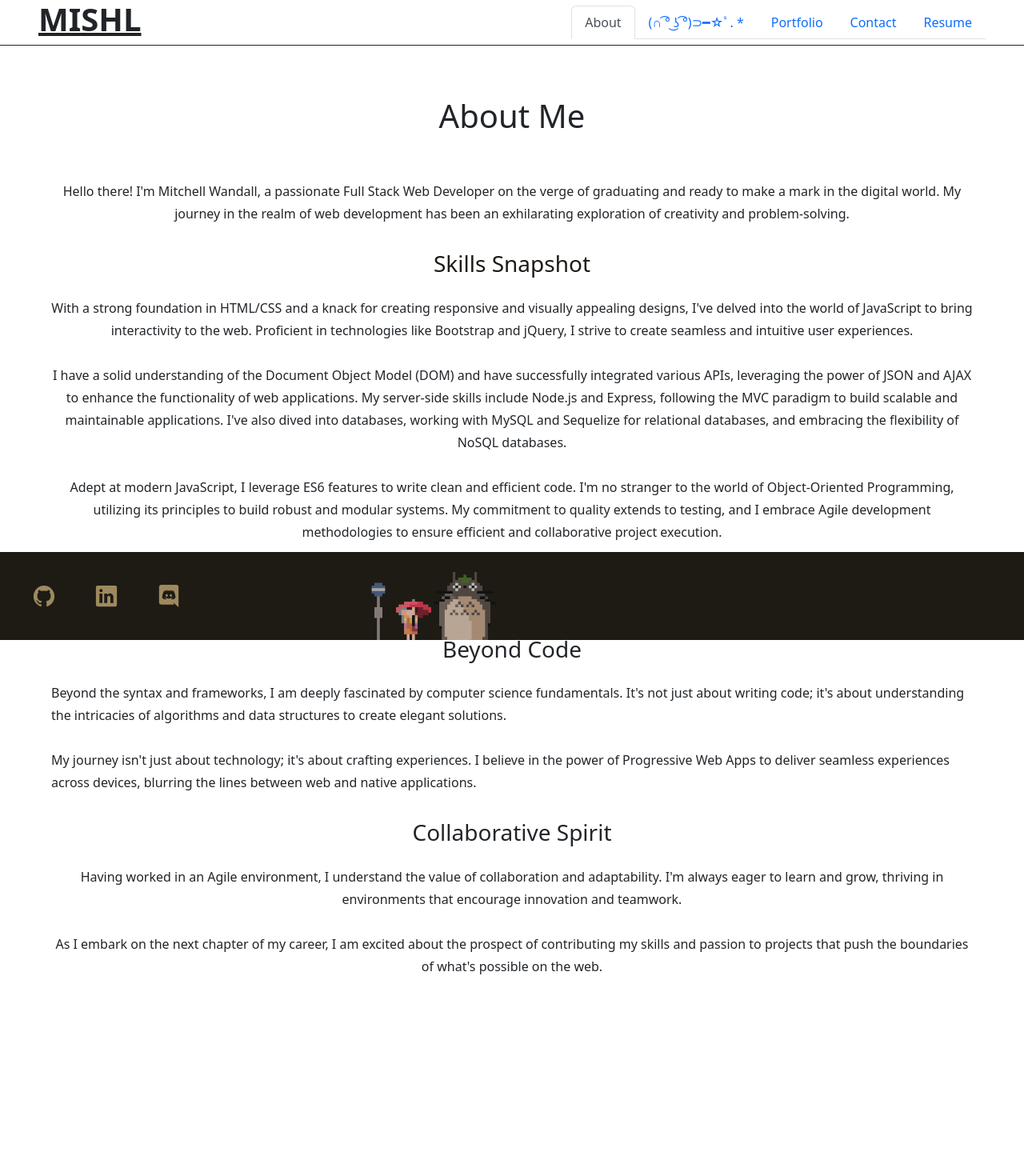
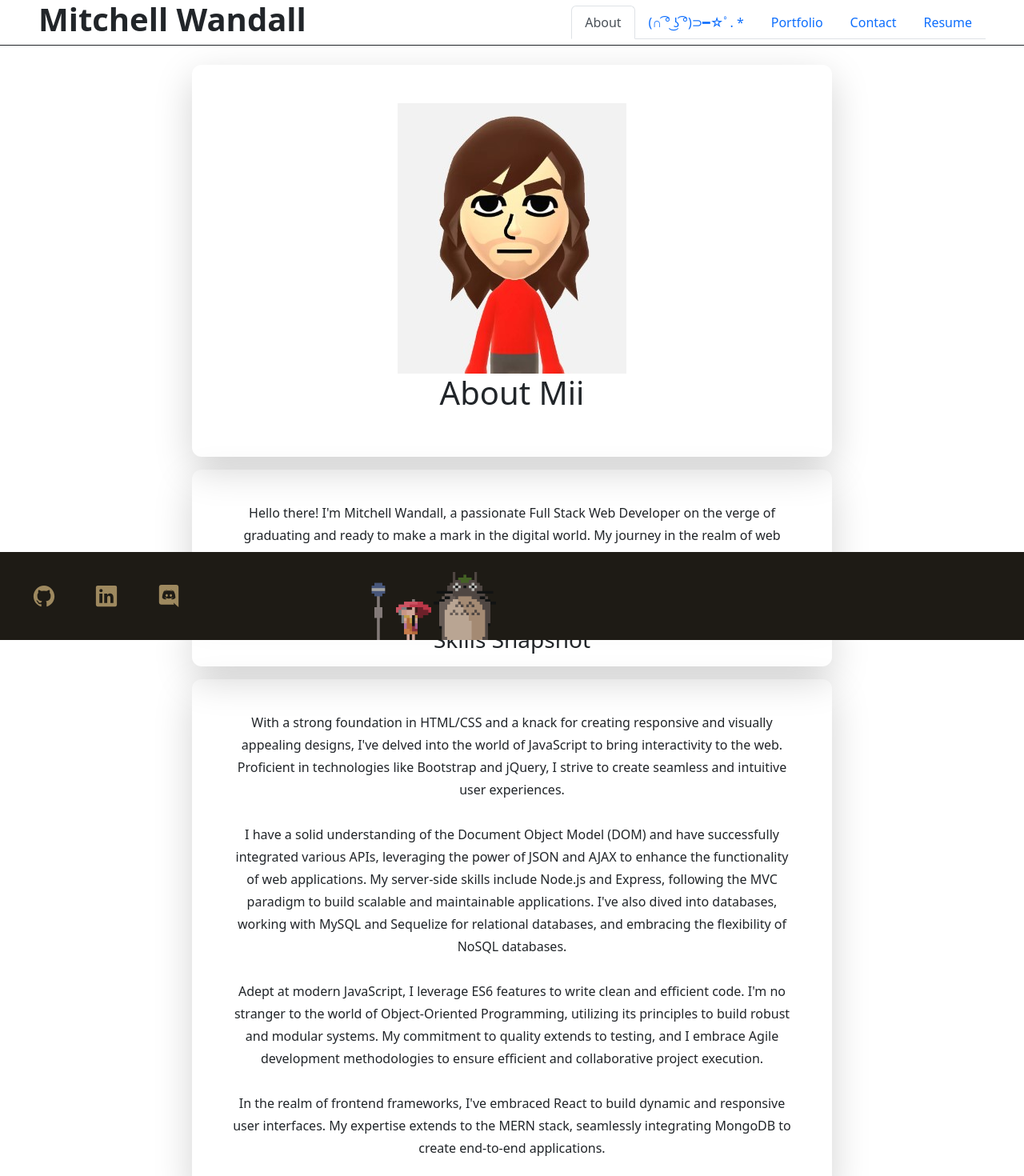
Before and after one commit to MWandall/reactPortfolio, a React (Vite) app: page / in a window 1280 px wide. Shown: the top 1470 px of the page at 80% size. Before the commit the page ends 1364 px from the top, so only its background shows below. Built offline with nearby package versions, Linux system fonts and the light colour scheme.

Commit message:
fixed some flex styling and updated readme

```diff
--- a/src/components/NavTabs.jsx
+++ b/src/components/NavTabs.jsx
@@ -6,8 +6,8 @@ function NavTabs() {
   const currentPage = useLocation().pathname;
 
   return (
-    <header className=" w-screen flex items-center justify-between border-b-[1px] px-5 ">
-      <h1 className=" font-bold underline">MISHL </h1>
+    <header className=" w-screen flex flex-col md:flex-row items-center justify-between border-b-[1px] px-5 ">
+      <h1 className=" font-bold ">Mitchell Wandall </h1>
       <p></p>
 
       {/* I want to turn this guy into a link eventually */}
--- a/src/components/ProfilePicture.jsx
+++ b/src/components/ProfilePicture.jsx
@@ -2,7 +2,7 @@ import React from 'react'
 
 function ProfilePicture() {
   return (
-    <div className='p-5'>
+    <div className='p-5 '>
         <img src="/miii.jpg" alt="profile picture" />
     </div>
   )
--- a/src/pages/About.jsx
+++ b/src/pages/About.jsx
@@ -1,16 +1,25 @@
+import ProfilePicture from "../components/ProfilePicture";
+
 export default function About() {
   return (
-    <div class="flex flex-col min-h-screen ">
+    <div class="flex flex-col min-h-screen items-center">
       {/* <div class="flex-grow"> */}
-      <h1 className="p-5 text-center">About Me</h1>
-      <p className=" text-center px-5 leading-7">
+      <div className="p-5 text-center items-center shadow-lg p-10 rounded-xl my-2 flex flex-col justify-between w-[50rem]">
+      <img
+            className="object-contain w-30 "
+            src="/miii.jpg"
+            alt="profilePic"
+          />
+      <h1 >About Mii</h1>
+      </div>
+      <p className=" text-center px-5 leading-7 shadow-lg p-10 rounded-xl my-2 flex flex-col justify-between w-[50rem]">
         Hello there! I'm Mitchell Wandall, a passionate Full Stack Web
         Developer on the verge of graduating and ready to make a mark in the
         digital world. My journey in the realm of web development has been an
         exhilarating exploration of creativity and problem-solving.
       </p>
-      <h3 className="p-3 text-center text-footer">Skills Snapshot</h3>
-      <p className=" text-center px-5 leading-7">
+      <h3 className="p-3 text-center shadow-lg p-10 rounded-xl my-2 flex flex-col justify-between w-[50rem]">Skills Snapshot</h3>
+      <p className=" text-center px-5 leading-7 shadow-lg p-10 rounded-xl my-2 flex flex-col justify-between w-[50rem]">
         With a strong foundation in HTML/CSS and a knack for creating responsive
         and visually appealing designs, I've delved into the world of JavaScript
         to bring interactivity to the web. Proficient in technologies like
@@ -39,8 +48,8 @@ export default function About() {
         dynamic and responsive user interfaces. My expertise extends to the MERN
         stack, seamlessly integrating MongoDB to create end-to-end applications.
       </p>
-      <h3 className="p-3 text-center">Beyond Code</h3>
-      <p className=" text- px-5 leading-7">
+      <h3 className="p-3 text-center shadow-lg p-10 rounded-xl my-2 flex flex-col justify-between w-[50rem]">Beyond Code</h3>
+      <p className=" text- px-5 leading-7 shadow-lg p-10 rounded-xl my-2 flex flex-col justify-between w-[50rem]">
         Beyond the syntax and frameworks, I am deeply fascinated by computer
         science fundamentals. It's not just about writing code; it's about
         understanding the intricacies of algorithms and data structures to
@@ -52,8 +61,8 @@ export default function About() {
         experiences across devices, blurring the lines between web and native
         applications.
       </p>
-      <h3 className="p-3 text-center">Collaborative Spirit</h3>
-      <p className=" text-center px-5 leading-7">
+      <h3 className="p-3 text-center shadow-lg p-10 rounded-xl my-2 flex flex-col justify-between w-[50rem]">Collaborative Spirit</h3>
+      <p className=" text-center px-5 leading-7 shadow-lg p-10 rounded-xl my-2 flex flex-col justify-between w-[50rem]">
         Having worked in an Agile environment, I understand the value of
         collaboration and adaptability. I'm always eager to learn and grow,
         thriving in environments that encourage innovation and teamwork.
--- a/src/pages/Resume.jsx
+++ b/src/pages/Resume.jsx
@@ -2,19 +2,23 @@ import { IoCloudDownload } from "react-icons/io5";
 export default function Resume() {
   return (
     <div>
-      <div className=" shadow-lg p-3 rounded-xl my-2 flex flex-col items-center w-[7rem] h-[7rem]">
-        <a href="/MitchellWandallResume2023.pdf" download="MitchellWandallResume"><IoCloudDownload className="cursor-pointer hover:scale-125 transition-all ease-in-out text-[40px]"/></a>
-        <p className="">Download Resume</p>
+      <div className="flex justify-between">
+      <a href="/MitchellWandallResume2023.pdf" download="MitchellWandallResume" className="cursor-pointer hover:scale-125 transition-all ease-in-out shadow-lg p-3 rounded-xl my-2 flex flex-col items-center w-[7rem] h-[7rem]">
+        <div className="text-[2rem]"> <IoCloudDownload className="cursor-pointer hover:scale-125 transition-all ease-in-out"/></div>
 
-        </div>
-      <aside className="flex flex-col text-right px-3 ">
+        <p className="text-center">Download Resume</p>
+
+
+        </a>
+      <aside className="flex flex-col text-right px-3 shadow-lg p-3 rounded-xl my-2 flex flex-col items-center">
         <h3>Mitchell Wandall</h3>
         <h4>email@email.com</h4>
         <h4>555-555-5555</h4>
       </aside>
-      <div className="flex flex-col">
-        <h1 className=" text-center">Resume</h1>
-        <div className=" shadow-lg p-10 rounded-xl my-2 flex flex-col justify-between">
+      </div>
+      <div className="flex flex-col items-center">
+        <h1 className="shadow-lg p-10 rounded-xl my-2 flex flex-col justify-between w-[50rem] text-center">Resume</h1>
+        <div className=" shadow-lg p-10 rounded-xl my-2 flex flex-col justify-between w-[50rem]">
           <h5>Objective:</h5>
           <p>
             Dynamic and versatile professional with a strong background in
@@ -24,7 +28,7 @@ export default function Resume() {
           </p>
         </div>
 
-        <div className=" shadow-lg p-10 rounded-xl my-2 flex flex-col justify-between">
+        <div className=" shadow-lg p-10 rounded-xl my-2 flex flex-col justify-between w-[50rem]">
           <h5>Education:</h5>
           <p>
             Full Stack Web Developer Program <br />
@@ -59,7 +63,7 @@ export default function Resume() {
             </li>
           </ul>
         </div>
-        <div className=" shadow-lg p-10 rounded-xl my-2 flex flex-col justify-between">
+        <div className=" shadow-lg p-10 rounded-xl my-2 flex flex-col justify-between w-[50rem]">
           <h5>Technical Skills:</h5>
           <ul className=" list-disc">
             <li>HTML/CSS/Git</li>
@@ -80,7 +84,7 @@ export default function Resume() {
           </ul>
         </div>
 
-        <div className=" shadow-lg p-10 rounded-xl my-2 flex flex-col justify-between">
+        <div className=" shadow-lg p-10 rounded-xl my-2 flex flex-col justify-between w-[50rem]">
           <h4>Professional Experience:</h4>
           <h5>1. Bartender</h5>
           <p>
@@ -103,7 +107,7 @@ export default function Resume() {
             </li>
           </ul>
         </div>
-        <div className=" shadow-lg p-10 rounded-xl my-2 flex flex-col justify-between">
+        <div className=" shadow-lg p-10 rounded-xl my-2 flex flex-col justify-between w-[50rem]">
           <h5>2. Fine Dining Cook</h5>
           <p>
             Gourmet Restaurant, City, State <br />
@@ -126,7 +130,7 @@ export default function Resume() {
 
         </div>
 
-        <div className=" shadow-lg p-10 rounded-xl my-2 flex flex-col justify-between">
+        <div className=" shadow-lg p-10 rounded-xl my-2 flex flex-col justify-between w-[50rem]">
           <h5>3. Home Remodeler</h5>
           <p>
             Home Improvement Services, City, State <br />
@@ -149,7 +153,7 @@ export default function Resume() {
 
         </div>
 
-        <div className=" shadow-lg p-10 rounded-xl my-2 flex flex-col justify-between">
+        <div className=" shadow-lg shadow-cyan-500/50 p-10 rounded-xl my-2 flex flex-col justify-between w-[50rem]">
           <h5>Conclusion:</h5>
           <p>
             Combining a diverse professional background with a comprehensive
```
Also changed, not shown: src/pages/Portfolio.jsx (+16 -9 lines), src/assets/Screenshot.png (added), 1 other file (tests, documents, lock files or other folders).
